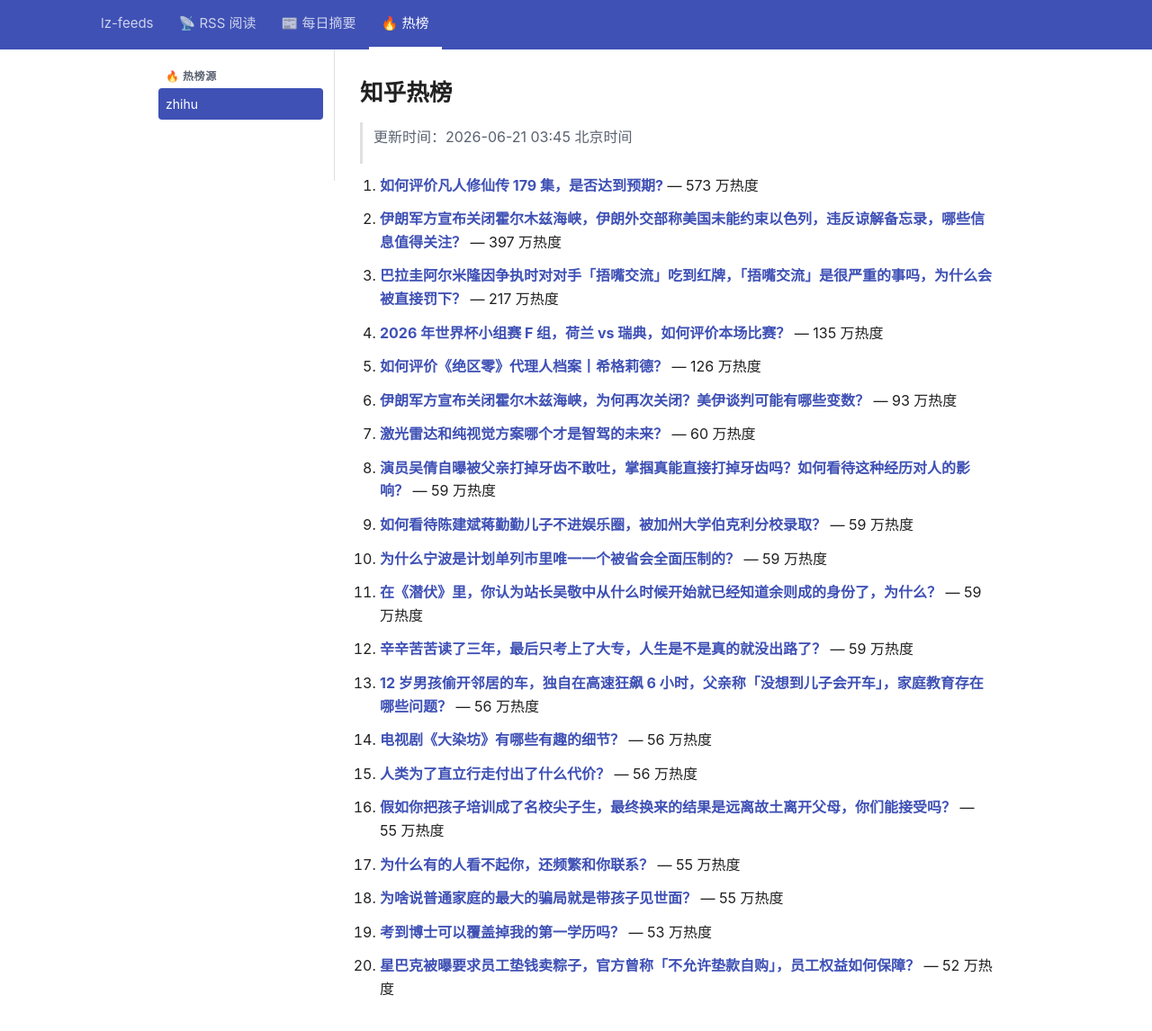
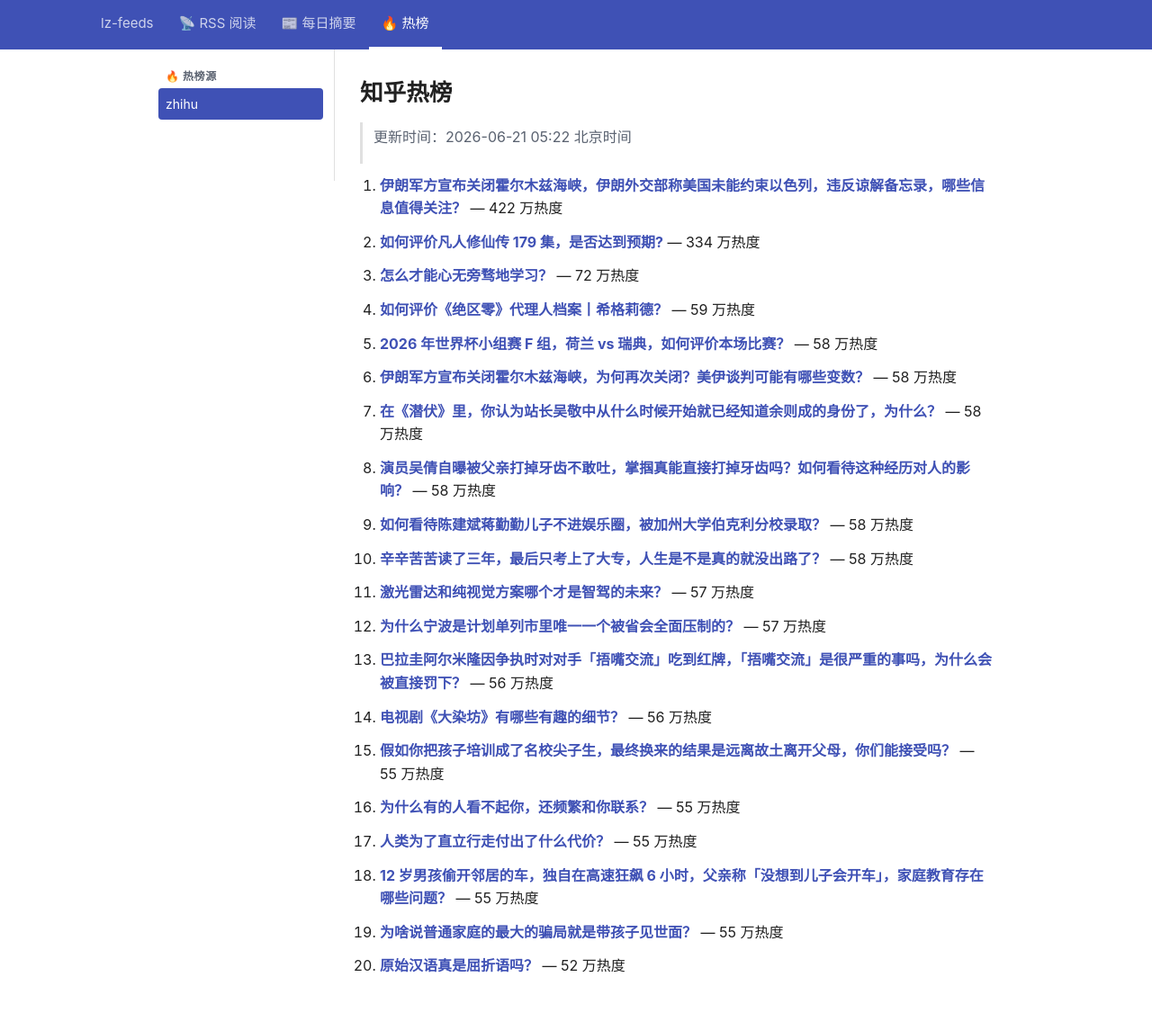
Before and after one commit to lizhang0101/lz-feeds, a Jekyll site: the page built from _hotlist/zhihu.md, in a window 1280 px wide and 1177 px high. Shown: the top 1146 px of the window at 90% size. Built offline with Jekyll 4.4.1, drawn with Linux system fonts in a browser that asks for light colours.

Commit message:
hotlist: 2026-06-20T21:22Z

```diff
--- a/_hotlist/zhihu.md
+++ b/_hotlist/zhihu.md
@@ -1,48 +1,48 @@
 ---
-updated: 2026-06-21 03:45 北京时间
+updated: 2026-06-21 05:22 北京时间
 count: 20
 ---
 
 # 知乎热榜
 
-> 更新时间：2026-06-21 03:45 北京时间
+> 更新时间：2026-06-21 05:22 北京时间
 
-1. **[如何评价凡人修仙传 179 集，是否达到预期?](https://www.zhihu.com/question/2051625687069599430)** — 573 万热度
+1. **[伊朗军方宣布关闭霍尔木兹海峡，伊朗外交部称美国未能约束以色列，违反谅解备忘录，哪些信息值得关注？](https://www.zhihu.com/question/2051776067241775423)** — 422 万热度
 
-2. **[伊朗军方宣布关闭霍尔木兹海峡，伊朗外交部称美国未能约束以色列，违反谅解备忘录，哪些信息值得关注？](https://www.zhihu.com/question/2051776067241775423)** — 397 万热度
+2. **[如何评价凡人修仙传 179 集，是否达到预期?](https://www.zhihu.com/question/2051625687069599430)** — 334 万热度
 
-3. **[巴拉圭阿尔米隆因争执时对对手「捂嘴交流」吃到红牌，「捂嘴交流」是很严重的事吗，为什么会被直接罚下？](https://www.zhihu.com/question/2051637499642864620)** — 217 万热度
+3. **[怎么才能心无旁骛地学习？](https://www.zhihu.com/question/324702775)** — 72 万热度
 
-4. **[2026 年世界杯小组赛 F 组，荷兰 vs 瑞典，如何评价本场比赛？](https://www.zhihu.com/question/2050230548992193656)** — 135 万热度
+4. **[如何评价《绝区零》代理人档案丨希格莉德？](https://www.zhihu.com/question/2051638166952599933)** — 59 万热度
 
-5. **[如何评价《绝区零》代理人档案丨希格莉德？](https://www.zhihu.com/question/2051638166952599933)** — 126 万热度
+5. **[2026 年世界杯小组赛 F 组，荷兰 vs 瑞典，如何评价本场比赛？](https://www.zhihu.com/question/2050230548992193656)** — 58 万热度
 
-6. **[伊朗军方宣布关闭霍尔木兹海峡，为何再次关闭？美伊谈判可能有哪些变数？](https://www.zhihu.com/question/2051776974696048337)** — 93 万热度
+6. **[伊朗军方宣布关闭霍尔木兹海峡，为何再次关闭？美伊谈判可能有哪些变数？](https://www.zhihu.com/question/2051776974696048337)** — 58 万热度
 
-7. **[激光雷达和纯视觉方案哪个才是智驾的未来？](https://www.zhihu.com/question/6454864669)** — 60 万热度
+7. **[在《潜伏》里，你认为站长吴敬中从什么时候开始就已经知道余则成的身份了，为什么？](https://www.zhihu.com/question/1931371746306524304)** — 58 万热度
 
-8. **[演员吴倩自曝被父亲打掉牙齿不敢吐，掌掴真能直接打掉牙齿吗？如何看待这种经历对人的影响？](https://www.zhihu.com/question/2050956959000565700)** — 59 万热度
+8. **[演员吴倩自曝被父亲打掉牙齿不敢吐，掌掴真能直接打掉牙齿吗？如何看待这种经历对人的影响？](https://www.zhihu.com/question/2050956959000565700)** — 58 万热度
 
-9. **[如何看待陈建斌蒋勤勤儿子不进娱乐圈，被加州大学伯克利分校录取？](https://www.zhihu.com/question/2051069358131115104)** — 59 万热度
+9. **[如何看待陈建斌蒋勤勤儿子不进娱乐圈，被加州大学伯克利分校录取？](https://www.zhihu.com/question/2051069358131115104)** — 58 万热度
 
-10. **[为什么宁波是计划单列市里唯一一个被省会全面压制的？](https://www.zhihu.com/question/578870052)** — 59 万热度
+10. **[辛辛苦苦读了三年，最后只考上了大专，人生是不是真的就没出路了？](https://www.zhihu.com/question/2049081102132830790)** — 58 万热度
 
-11. **[在《潜伏》里，你认为站长吴敬中从什么时候开始就已经知道余则成的身份了，为什么？](https://www.zhihu.com/question/1931371746306524304)** — 59 万热度
+11. **[激光雷达和纯视觉方案哪个才是智驾的未来？](https://www.zhihu.com/question/6454864669)** — 57 万热度
 
-12. **[辛辛苦苦读了三年，最后只考上了大专，人生是不是真的就没出路了？](https://www.zhihu.com/question/2049081102132830790)** — 59 万热度
+12. **[为什么宁波是计划单列市里唯一一个被省会全面压制的？](https://www.zhihu.com/question/578870052)** — 57 万热度
 
-13. **[12 岁男孩偷开邻居的车，独自在高速狂飙 6 小时，父亲称「没想到儿子会开车」，家庭教育存在哪些问题？](https://www.zhihu.com/question/2051001274779301605)** — 56 万热度
+13. **[巴拉圭阿尔米隆因争执时对对手「捂嘴交流」吃到红牌，「捂嘴交流」是很严重的事吗，为什么会被直接罚下？](https://www.zhihu.com/question/2051637499642864620)** — 56 万热度
 
 14. **[电视剧《大染坊》有哪些有趣的细节？](https://www.zhihu.com/question/289249674)** — 56 万热度
 
-15. **[人类为了直立行走付出了什么代价？](https://www.zhihu.com/question/20216008)** — 56 万热度
+15. **[假如你把孩子培训成了名校尖子生，最终换来的结果是远离故土离开父母，你们能接受吗？](https://www.zhihu.com/question/2049451649257813984)** — 55 万热度
 
-16. **[假如你把孩子培训成了名校尖子生，最终换来的结果是远离故土离开父母，你们能接受吗？](https://www.zhihu.com/question/2049451649257813984)** — 55 万热度
+16. **[为什么有的人看不起你，还频繁和你联系？](https://www.zhihu.com/question/2049791894184629041)** — 55 万热度
 
-17. **[为什么有的人看不起你，还频繁和你联系？](https://www.zhihu.com/question/2049791894184629041)** — 55 万热度
+17. **[人类为了直立行走付出了什么代价？](https://www.zhihu.com/question/20216008)** — 55 万热度
 
-18. **[为啥说普通家庭的最大的骗局就是带孩子见世面？](https://www.zhihu.com/question/2038894308640700353)** — 55 万热度
+18. **[12 岁男孩偷开邻居的车，独自在高速狂飙 6 小时，父亲称「没想到儿子会开车」，家庭教育存在哪些问题？](https://www.zhihu.com/question/2051001274779301605)** — 55 万热度
 
-19. **[考到博士可以覆盖掉我的第一学历吗？](https://www.zhihu.com/question/2050845709822325620)** — 53 万热度
+19. **[为啥说普通家庭的最大的骗局就是带孩子见世面？](https://www.zhihu.com/question/2038894308640700353)** — 55 万热度
 
-20. **[星巴克被曝要求员工垫钱卖粽子，官方曾称「不允许垫款自购」，员工权益如何保障？](https://www.zhihu.com/question/2051112823397390241)** — 52 万热度
+20. **[原始汉语真是屈折语吗？](https://www.zhihu.com/question/526238489)** — 52 万热度
```
